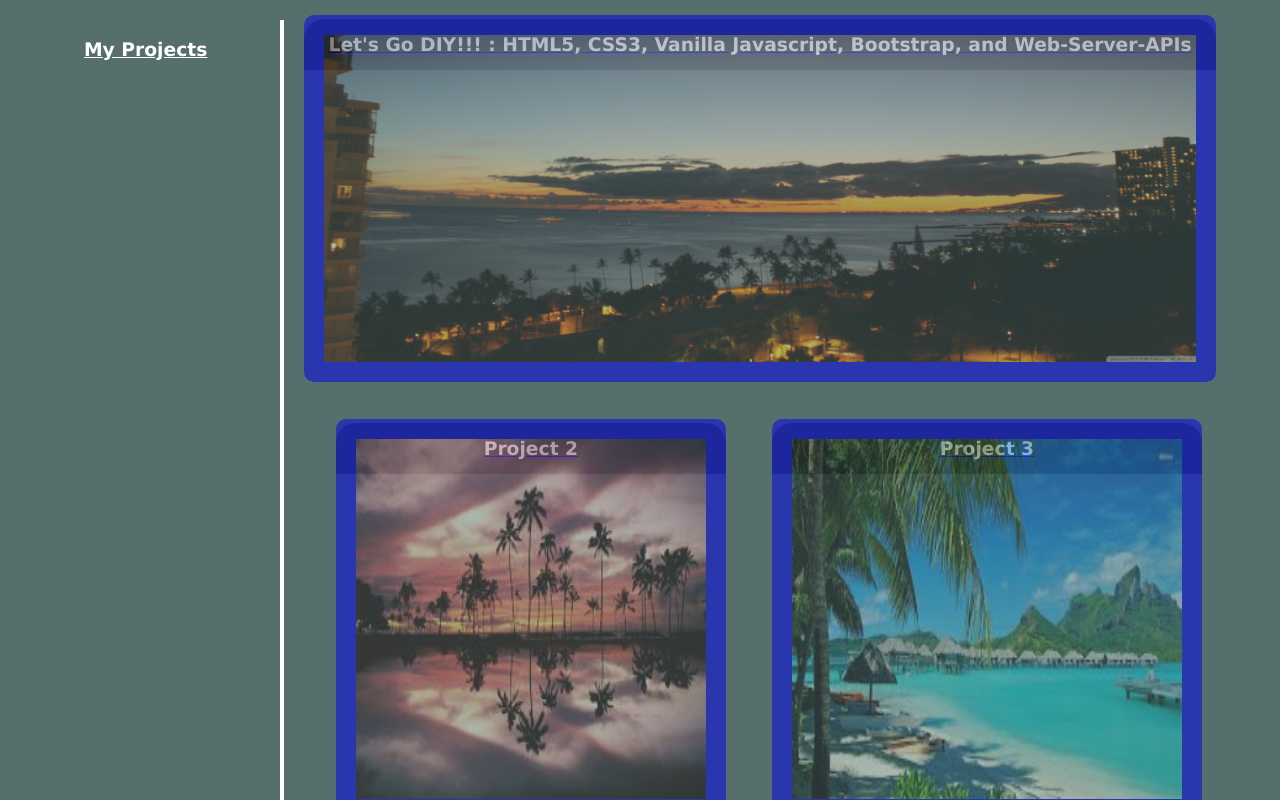
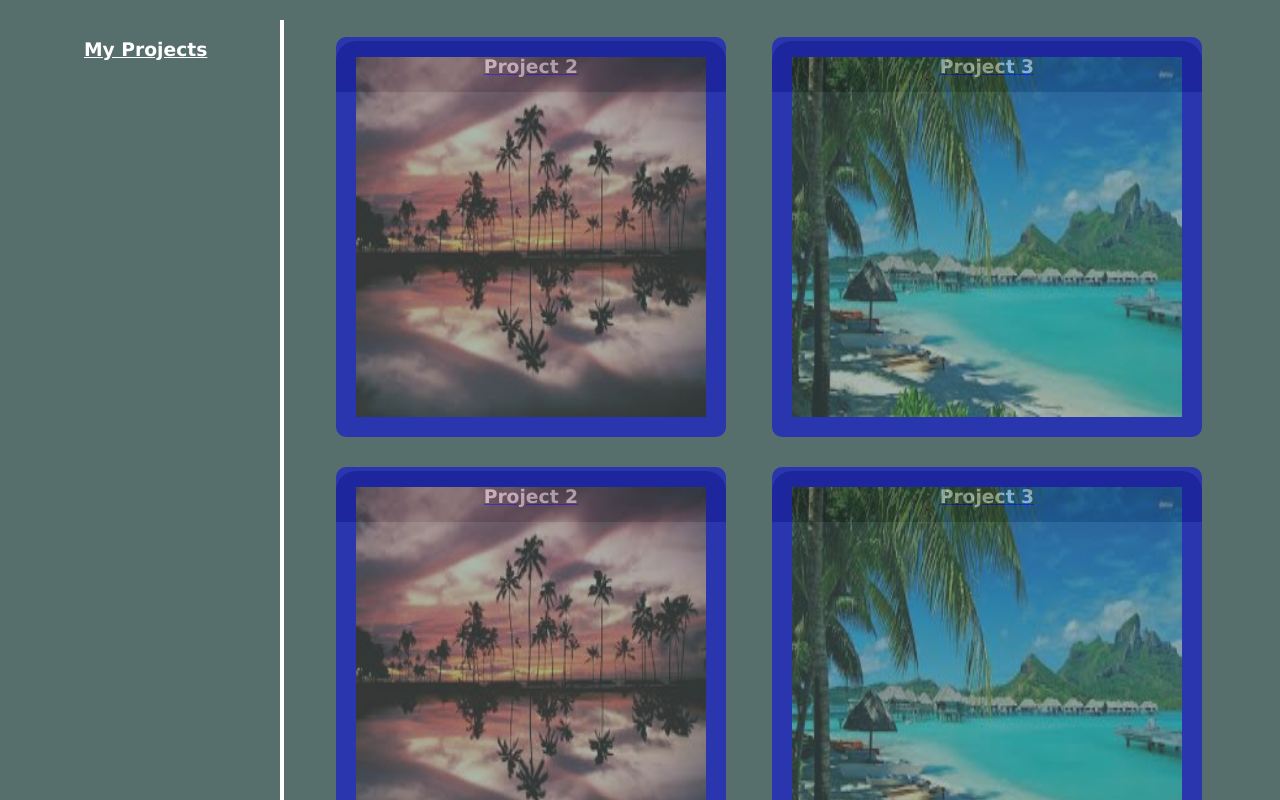
Before and after one commit to hannybear88/Hannah-Chung-React-Challenge-React-Professional-Portfolio, a React (Create React App) app: page / in a window 1280 px wide. Both pictures are taken after a click on the item "Work". Shown: the part 520-1320 px from the top of the page. Built offline with nearby package versions, Linux system fonts and the light colour scheme.

Commit message:
modified code in src/components/Projects.js

```diff
--- a/src/components/Projects.js
+++ b/src/components/Projects.js
@@ -12,7 +12,7 @@ function Projects(props) {
           <h3>My Projects</h3>
         </div>
         <div class="projects" id="Work">
-          <a
+          {/* <a
             href="https://hannybear88.github.io/Project-1-Project-DIY/index.html"
             target="_blank"
           >
@@ -28,17 +28,16 @@ function Projects(props) {
                 src="https://imgmedia.lbb.in/media/2019/10/5db70d3274cbd62b096810c2_1572277554314.jpg"
               />
             </section>
-          </a>
-
+          </a> */}
           <section class=" box2">
-            <a href="https://ev-charge-n-go.herokuapp.com/" target="_blank">
+            <a href="https://hannybear88.github.io/Project-1-Project-DIY/index.html" target="_blank">
               <div class="img-box">
                 <h3>Project 2</h3>
                 <img src={project2Img} />
               </div>
             </a>
             <a
-              href="https://hannybear88.github.io/Web-APIs-Challenge-Code-Quiz/"
+              href="https://ev-charge-n-go.herokuapp.com/"
               target="_blank"
             >
               <div class="img-box">
@@ -48,13 +47,30 @@ function Projects(props) {
             </a>
           </section>
           <section class=" box2">
-            <a href="under-construction4.html">
+            <a href="https://hannybear88.github.io/Third-Party-APIs-Challenge-Work-Day-Scheduler/" target="_blank">
+              <div class="img-box">
+                <h3>Project 2</h3>
+                <img src={project2Img} />
+              </div>
+            </a>
+            <a
+              href="https://expressjs-challenge-note-taker.herokuapp.com/"
+              target="_blank"
+            >
+              <div class="img-box">
+                <h3>Project 3</h3>
+                <img src={project3Img} />
+              </div>
+            </a>
+          </section>
+          <section class=" box2">
+            <a href="https://github.com/hannybear88/Progressive-Web-Applications--PWA--Challenge-Text-Editor">
               <div class="img-box">
                 <h3>Project 4</h3>
                 <img src={project4Img} />
               </div>
             </a>
-            <a href="under-construction5.html">
+            <a href="https://nosql-social-network-api.herokuapp.com/">
               <div class="img-box">
                 <h3>Project 5</h3>
 
@@ -68,3 +84,29 @@ function Projects(props) {
 }
 
 export default Projects;
+
+// import React from 'react';
+// import 'bootstrap/dist/css/bootstrap.min.css';
+
+// // Individual Card build-out using props
+// function ProjectCards(props) {
+//     return (
+//       <div className="card">
+//         <div className="img-container">
+//           <img alt={props.name} src={props.image}/>
+//         </div>
+//         <div className="content">
+//               <p className="project-title" id="card-title">{props.name}</p>
+//               <p>
+//               <a href={props.github}><img src="https://img.icons8.com/color/48/000000/github--v1.png" alt="Repository" id="project-icon"/></a>
+//               <a href={props.deploy}><img src="https://img.icons8.com/color/48/000000/monitor.png" alt="Deployed Site" id="project-icon"/></a>
+//               </p>
+//               <p id="topics">
+//                     ({props.topics})
+//                 </p>
+//         </div>
+//       </div>
+//     );
+// }
+
+//   export default ProjectCards;
```
